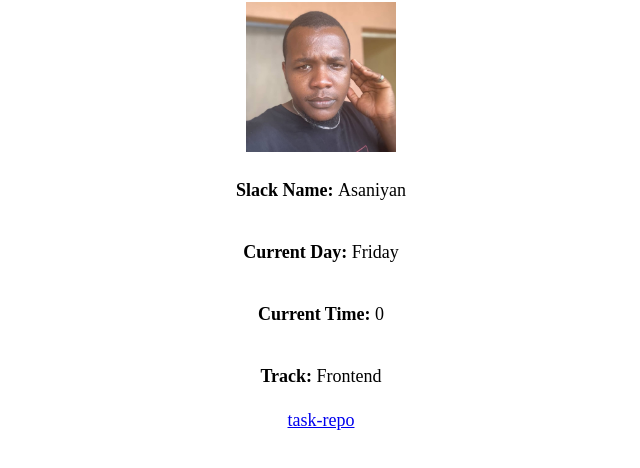
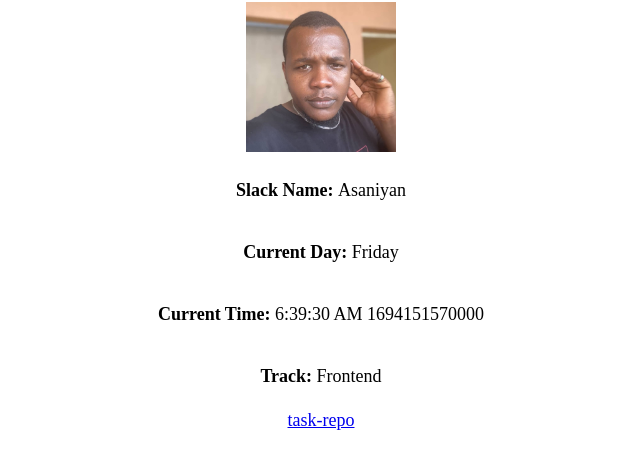
Before and after one commit to ASANIYAN/stage-one, a plain HTML site: page index.html in a window 1280 px wide. Shown: the part 78-546 px from the top of the page, without its empty margins (319-959 px from the left). Drawn offline with Linux system fonts and the light colour scheme.

Commit message:
code update

```diff
--- a/index.html
+++ b/index.html
@@ -63,11 +63,20 @@
             const dayOfWeek = daysOfWeek[now.getDay()]; // getDay returns day of the week (0 to 6) of a date
 
             // current time in milliseconds
-            const currentTimeMilliseconds = now.getUTCMilliseconds();
+            const currentTimeMilliseconds = now.getTime();
+
+            // time zone for Nigeria
+            const options = { timeZone: 'Africa/Lagos' };
+
+            // local time
+            const localTime = now.toLocaleTimeString('en-US', options);
 
             // display the day and time on the webpage in their respective elements
             document.getElementById('currentDayOfTheWeek').innerHTML = `<b> Current Day:</b>` + ' ' + dayOfWeek;
-            document.getElementById('currentUTCTime').innerHTML = `<b> Current Time:</b>` + ' ' +  currentTimeMilliseconds;
+            document.getElementById('currentUTCTime').innerHTML = `<b> Current Time:</b>` + ' ' + localTime + ' ' +  currentTimeMilliseconds;
+
+            // update funtion every second
+            setTimeout(getDateAndTime, 1000);
         }
 
         getDateAndTime();
```
